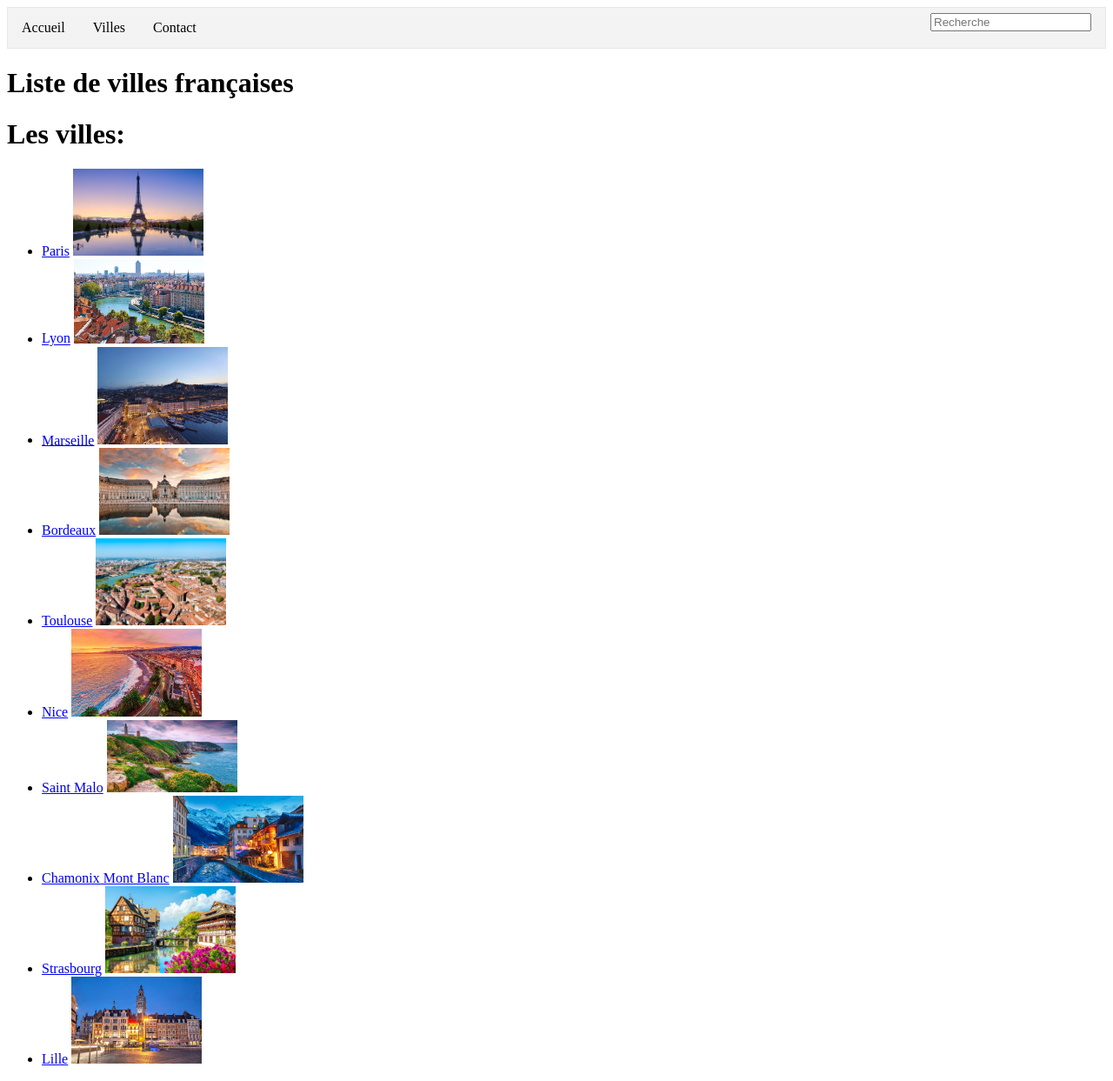
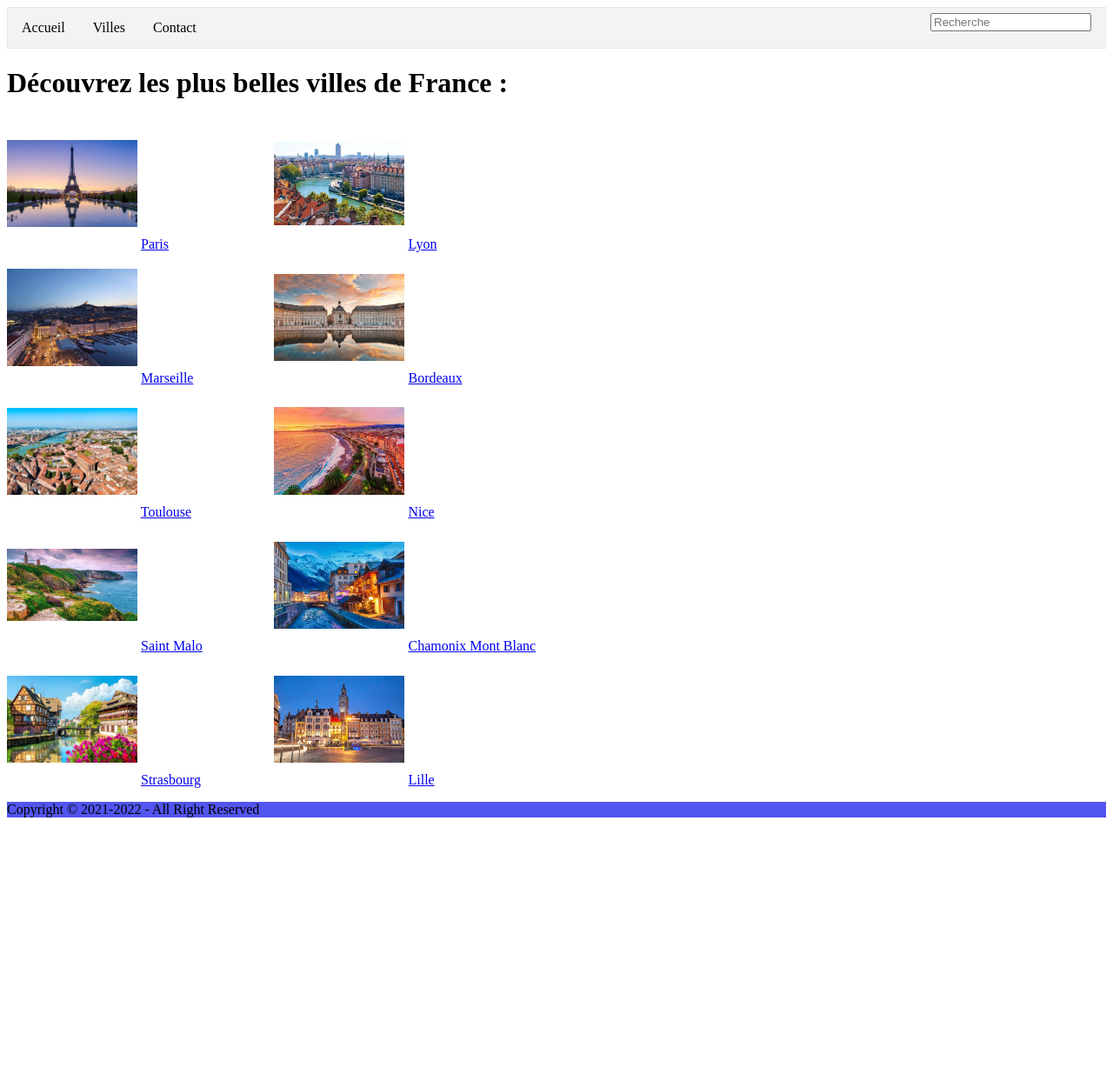
Before and after one commit to CHARFImerieme/PROJETDEVWEB, a Flask app: page /Villes in a window 1280 px wide. Shown: the whole page at 87% size. After the commit the page ends 940 px from the top, so only its background shows below. Run offline with Flask 2, Linux system fonts and the light colour scheme.

Commit message:
ville avec photo et lien redirigeant fait, page contact modifée

```diff
--- a/static/style.css
+++ b/static/style.css
@@ -85,3 +85,19 @@ img{
  max-height: 150px;
  object-fit: contain;
 }
+
+footer{
+  background-color: #5255ef;
+}
+
+div.container div{
+  display: inline-block;
+  width: 49%
+}
+
+div.container  div.leftbox{
+  vertical-align: top;
+}
+
+
+}
--- a/templates/ville.html
+++ b/templates/ville.html
@@ -4,17 +4,25 @@
 {% set page_title = 'Villes'%}
 {% set body_id = 'Villes' %}
 
-{% block content %}
-<h1>Liste de villes françaises</h1>
+{% block content  %}
+<h1>Découvrez les plus belles villes de France : </h1>
 
 <div class= container>
-  <h1>Les villes:</h1>
-       <ul>
+
+  <div class="boxleft ">
        {% for user in users %}
-         <li><a href="{{ url_for('ville_indiv',name=user.name) }}">{{user.name}}</a>
-           <img src="{{url_for('static',filename=user.photo)}}">
+      <div class="box 1 ">
+              <a> <img src="{{url_for('static',filename=user.photo)}}" height="200px" width="200px" /></a>
+              <a><a href="{{ url_for('ville_indiv',name=user.name) }}">{{user.name}}</a>
+             </div>
+              {% endfor %}
 
-         </li>
-       {% endfor %}
-</div>
+  </div>
+
+
+<footer>
+    <p>
+      Copyright &copy; 2021-2022 - All Right Reserved
+    </p>
+</footer>
 {% endblock %}
```
Also changed, not shown: templates/contact.html (+16 -6 lines).
